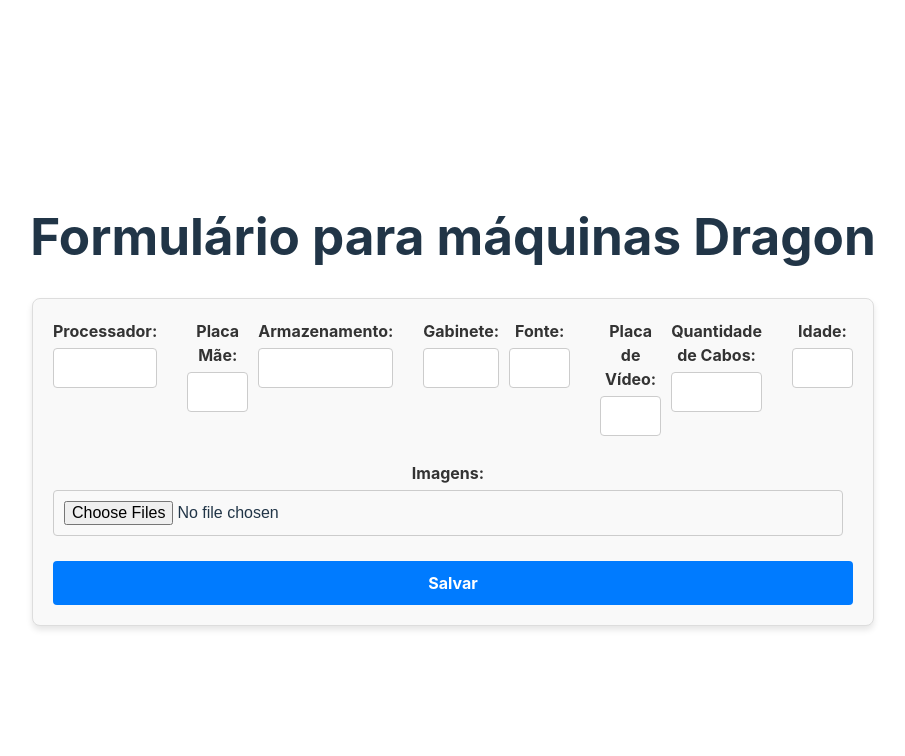
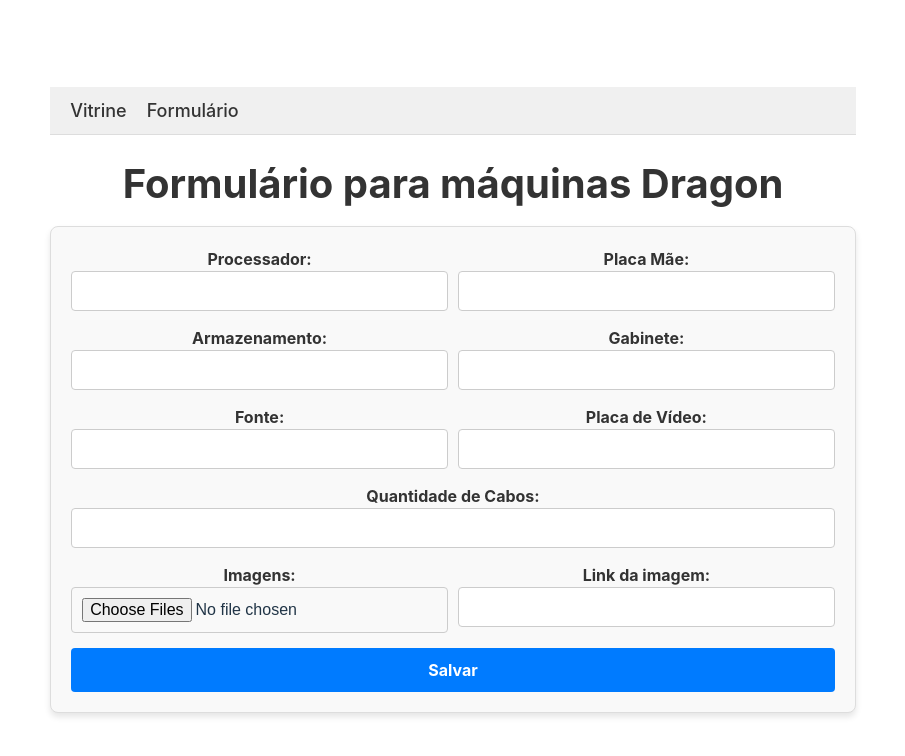
Before and after one commit to valmyrtavares/dragon.io, a React (Vite) app: page /form in a window 1280 px wide. Shown: the top 756 px of the page, without its empty margins (187-1092 px from the left). Built offline with nearby package versions, Linux system fonts and the light colour scheme.

Commit message:
showcase and header done

```diff
--- a/package.json
+++ b/package.json
@@ -11,7 +11,8 @@
   },
   "dependencies": {
     "react": "^18.3.1",
-    "react-dom": "^18.3.1"
+    "react-dom": "^18.3.1",
+    "react-router-dom": "^7.1.3"
   },
   "devDependencies": {
     "@eslint/js": "^9.17.0",
--- a/src/App.jsx
+++ b/src/App.jsx
@@ -1,13 +1,20 @@
 import './App.css';
-
+import { BrowserRouter as Router, Route, Routes } from 'react-router-dom';
+import ShowCase from './components/ShowCase';
 import InpuProducts from './components/forms/inputProducts';
+import Header from './components/header';
 
 const App = () => {
   return (
     <>
       <div>
-        <h1>Formulário para máquinas Dragon</h1>
-        <InpuProducts />
+        <Router>
+          <Header />
+          <Routes>
+            <Route path="/" element={<ShowCase />} />
+            <Route path="/form" element={<InpuProducts />} />
+          </Routes>
+        </Router>
       </div>
     </>
   );
--- /dev/null
+++ b/src/components/Header.css
@@ -0,0 +1,27 @@
+.header {
+    background-color: #f0f0f0;
+    padding: 10px 20px;
+    border-bottom: 1px solid #ddd;
+}
+
+.nav-list {
+    display: flex;
+    list-style: none;
+    margin: 0;
+    padding: 0;
+}
+
+.nav-list li {
+    margin-right: 20px;
+}
+
+.nav-list li a {
+    text-decoration: none;
+    font-size: 18px;
+    color: #333;
+    transition: color 0.3s;
+}
+
+.nav-list li a:hover {
+    color: #007bff;
+}
--- /dev/null
+++ b/src/components/Header.jsx
@@ -0,0 +1,21 @@
+import { Link } from 'react-router-dom';
+import './Header.css';
+
+const Header = () => {
+  return (
+    <header className="header">
+      <nav>
+        <ul className="nav-list">
+          <li>
+            <Link to="/">Vitrine</Link>
+          </li>
+          <li>
+            <Link to="/form">Formulário</Link>
+          </li>
+        </ul>
+      </nav>
+    </header>
+  );
+};
+
+export default Header;
--- /dev/null
+++ b/src/components/ShowCase.css
@@ -0,0 +1,58 @@
+.showcase-container {
+    max-width: 1200px;
+    margin: 0 auto;
+    padding: 20px;
+    text-align: center;
+}
+
+h1 {
+    font-size: 2.5rem;
+    margin-bottom: 20px;
+    color: #333;
+}
+
+.products-grid {
+    display: grid;
+    grid-template-columns: repeat(auto-fill, minmax(300px, 1fr));
+    gap: 20px;
+}
+
+.product-card {
+    padding: 15px;
+    border: 1px solid #ddd;
+    border-radius: 8px;
+    background-color: #f9f9f9;
+    box-shadow: 0 4px 6px rgba(0, 0, 0, 0.1);
+}
+
+.product-card h2 {
+    font-size: 1.5rem;
+    margin-bottom: 10px;
+    color: #007bff;
+}
+
+.product-card p {
+    margin: 5px 0;
+    font-size: 1rem;
+    color: #555;
+}
+
+.product-card a {
+    color: #007bff;
+    text-decoration: none;
+}
+
+.product-card a:hover {
+    text-decoration: underline;
+}
+
+.images-container {
+    margin-top: 10px;
+}
+
+.product-image {
+    max-width: 100%;
+    height: auto;
+    margin: 5px 0;
+    border-radius: 4px;
+}
--- /dev/null
+++ b/src/components/ShowCase.jsx
@@ -0,0 +1,81 @@
+import { useEffect, useState } from 'react';
+import './ShowCase.css';
+
+const ShowCase = () => {
+  const [products, setProducts] = useState([]);
+
+  useEffect(() => {
+    const storedProducts = localStorage.getItem('products');
+    if (storedProducts) {
+      setProducts(JSON.parse(storedProducts));
+    }
+  }, []);
+
+  return (
+    <div className="showcase-container">
+      <h1>Vitrine de Produtos</h1>
+      {products.length > 0 ? (
+        <div className="products-grid">
+          {products.map((product, index) => (
+            <div className="product-card" key={index}>
+              <h2>Configuração</h2>
+              <p>
+                <strong>Processador:</strong> {product.processador}
+              </p>
+              <p>
+                <strong>Placa Mãe:</strong> {product.placaMae}
+              </p>
+              <p>
+                <strong>Armazenamento:</strong> {product.armazenamento}
+              </p>
+              <p>
+                <strong>Gabinete:</strong> {product.gabinete}
+              </p>
+              <p>
+                <strong>Fonte:</strong> {product.fonte}
+              </p>
+              <p>
+                <strong>Placa de Vídeo:</strong> {product.placaDeVideo}
+              </p>
+              <p>
+                <strong>Quantidade de Cabos:</strong>{' '}
+                {product.quantidadeDeCabos}
+              </p>
+              <p>
+                <strong>Idade:</strong> {product.idade}
+              </p>
+              <p>
+                <strong>Link:</strong>{' '}
+                <a
+                  href={product.link}
+                  target="_blank"
+                  rel="noopener noreferrer"
+                >
+                  {product.link}
+                </a>
+              </p>
+              <div className="images-container">
+                {product.imagens.length > 0 ? (
+                  product.imagens.map((img, imgIndex) => (
+                    <img
+                      key={imgIndex}
+                      src={img}
+                      alt={`Produto ${index + 1} - Imagem ${imgIndex + 1}`}
+                      className="product-image"
+                    />
+                  ))
+                ) : (
+                  <p>Sem imagens disponíveis.</p>
+                )}
+              </div>
+            </div>
+          ))}
+        </div>
+      ) : (
+        <p>Nenhum produto encontrado no localStorage.</p>
+      )}
+    </div>
+  );
+};
+
+export default ShowCase;
--- a/src/components/forms/InputProducts.css
+++ b/src/components/forms/InputProducts.css
@@ -8,49 +8,34 @@ form {
     box-shadow: 0 4px 6px rgba(0, 0, 0, 0.1);
 }
 
-form div {
+.form-row {
     display: flex;
-    flex-direction: column;
+    justify-content: space-between;
     margin-bottom: 15px;
 }
 
-form div label {
+.form-row .form-group {
+    flex: 1;
+    margin-right: 10px;
+}
+
+.form-row .form-group:last-child {
+    margin-right: 0;
+}
+
+.form-group label {
     margin-bottom: 5px;
     font-weight: bold;
     color: #333;
 }
 
-form div input {
+.form-group input {
     padding: 10px;
     font-size: 16px;
     border: 1px solid #ccc;
     border-radius: 4px;
     width: 100%;
     box-sizing: border-box;
-}
-
-form div:nth-child(odd) {
-    margin-right: 10px;
-}
-
-form div:nth-child(even) {
-    margin-left: 10px;
-}
-
-form div:nth-child(odd),
-form div:nth-child(even) {
-    flex: 1;
-}
-
-form div:last-of-type {
-    flex: 2;
-}
-
-form {
-    display: flex;
-    flex-wrap: wrap;
-    gap: 10px;
-    justify-content: space-between;
 }
 
 button {
--- a/src/components/forms/inputProducts.jsx
+++ b/src/components/forms/inputProducts.jsx
@@ -11,6 +11,7 @@ const InputProducts = () => {
     placaDeVideo: '',
     quantidadeDeCabos: '',
     idade: '',
+    link: '',
     imagens: [],
   });
 
@@ -45,13 +46,17 @@ const InputProducts = () => {
       placaDeVideo: '',
       quantidadeDeCabos: '',
       idade: '',
+      link: '',
       imagens: [],
     });
   };
 
   return (
+    <>
+      <h1>Formulário para máquinas Dragon</h1>
       <form onSubmit={handleSubmit}>
-      <div>
+        <div className="form-row">
+          <div className="form-group">
             <label htmlFor="processador">Processador:</label>
             <input
               type="text"
@@ -60,7 +65,7 @@ const InputProducts = () => {
               onChange={handleChange}
             />
           </div>
-      <div>
+          <div className="form-group">
             <label htmlFor="placaMae">Placa Mãe:</label>
             <input
               type="text"
@@ -69,7 +74,9 @@ const InputProducts = () => {
               onChange={handleChange}
             />
           </div>
-      <div>
+        </div>
+        <div className="form-row">
+          <div className="form-group">
             <label htmlFor="armazenamento">Armazenamento:</label>
             <input
               type="text"
@@ -78,7 +85,7 @@ const InputProducts = () => {
               onChange={handleChange}
             />
           </div>
-      <div>
+          <div className="form-group">
             <label htmlFor="gabinete">Gabinete:</label>
             <input
               type="text"
@@ -87,7 +94,9 @@ const InputProducts = () => {
               onChange={handleChange}
             />
           </div>
-      <div>
+        </div>
+        <div className="form-row">
+          <div className="form-group">
             <label htmlFor="fonte">Fonte:</label>
             <input
               type="text"
@@ -96,7 +105,7 @@ const InputProducts = () => {
               onChange={handleChange}
             />
           </div>
-      <div>
+          <div className="form-group">
             <label htmlFor="placaDeVideo">Placa de Vídeo:</label>
             <input
               type="text"
@@ -105,7 +114,9 @@ const InputProducts = () => {
               onChange={handleChange}
             />
           </div>
-      <div>
+        </div>
+        <div className="form-row">
+          <div className="form-group">
             <label htmlFor="quantidadeDeCabos">Quantidade de Cabos:</label>
             <input
               type="text"
@@ -114,21 +125,31 @@ const InputProducts = () => {
               onChange={handleChange}
             />
           </div>
-      <div>
-        <label htmlFor="idade">Idade:</label>
+        </div>
+
+        <div className="form-row">
+          <div className="form-group">
+            <label htmlFor="imagens">Imagens:</label>
+            <input
+              type="file"
+              id="imagens"
+              multiple
+              onChange={handleImageUpload}
+            />
+          </div>
+          <div className="form-group">
+            <label htmlFor="idade">Link da imagem:</label>
             <input
               type="text"
-          id="idade"
-          value={formData.idade}
+              id="link"
+              value={formData.link}
               onChange={handleChange}
             />
           </div>
-      <div>
-        <label htmlFor="imagens">Imagens:</label>
-        <input type="file" id="imagens" multiple onChange={handleImageUpload} />
         </div>
         <button type="submit">Salvar</button>
       </form>
+    </>
   );
 };
 
```
Also changed, not shown: 1 other file (tests, documents, lock files or other folders). Lines whose indentation alone changed are shown as unchanged.
